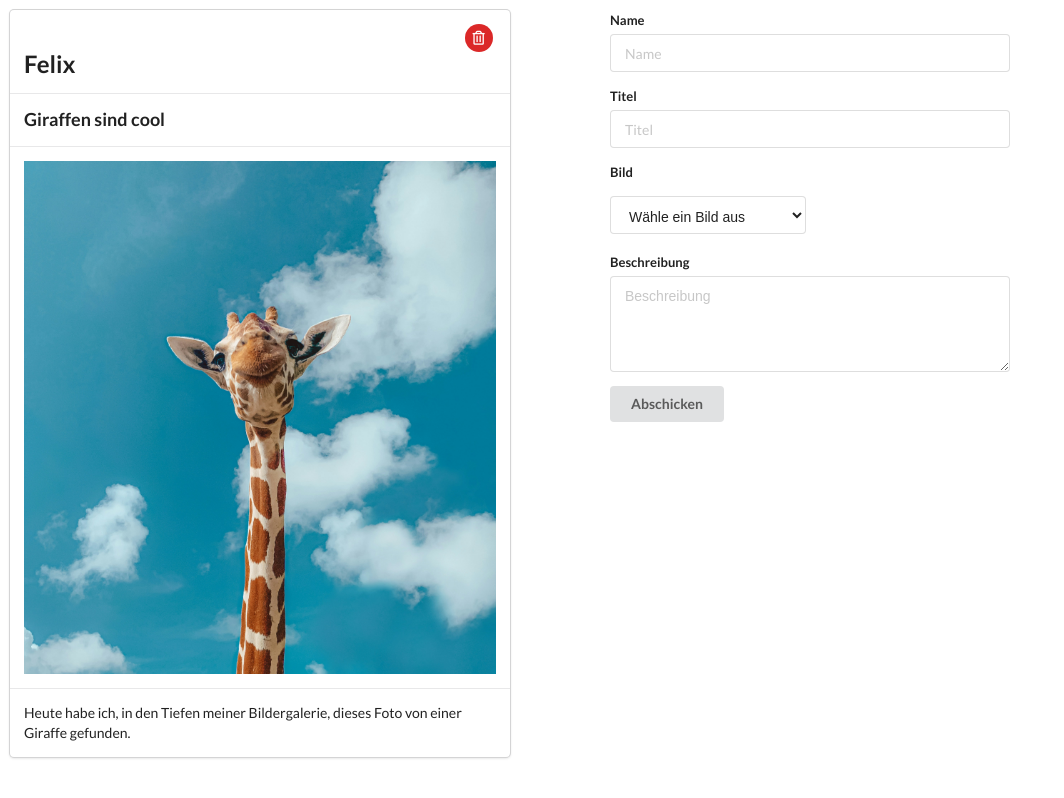
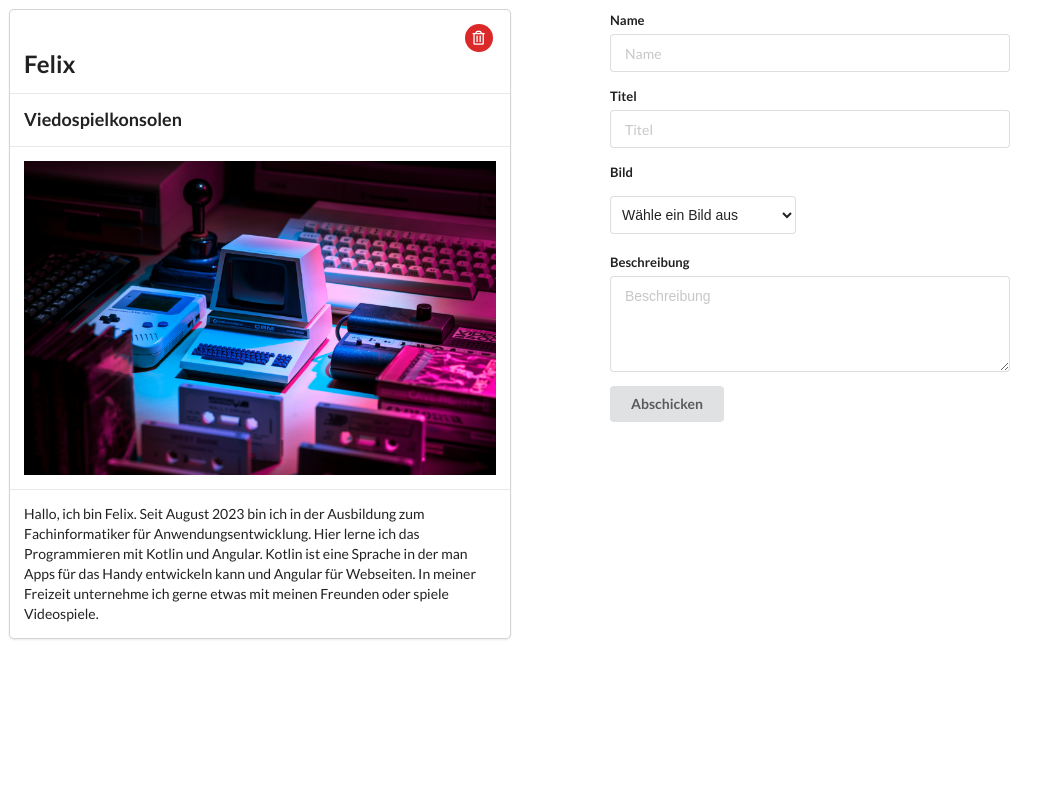
Before and after one commit to FelixVoessing/Zukunftstag-Demo, an Angular app: page / in a window 1280 px wide. Both pictures are taken after a click on the button "Neuer Post". Shown: the top 798 px of the page, without its empty margins (0-1064 px from the left). Built offline with nearby package versions, Linux system fonts and the light colour scheme.

Commit message:
Small adjustments

```diff
--- a/src/app/app.component.html
+++ b/src/app/app.component.html
@@ -1,11 +1,11 @@
 <div style="width: 1000px; margin: 10px;">
     <div class="ui right floated">
-        <app-post-formular *ngIf="zeigeNeuesPostFormular" (formSubmitEmitter)="onFormSubmitted($event)"></app-post-formular>
+        <app-post-formular *ngIf="zeigeNeuesPostFormular" (formSubmitEmitter)="formularAbgeschickt($event)"></app-post-formular>
     </div>
 
-    <div *ngFor="let post of postsData; index as i">
-        <div class="ui divider" style="width: 500px;" *ngIf="postsData.length > 1"></div>
-        <app-post [data]="postsData[i]">
+    <div *ngFor="let post of allePosts; index as i">
+        <div class="ui divider" style="width: 500px;" *ngIf="allePosts.length > 1"></div>
+        <app-post [data]="allePosts[i]">
             <i class="trash alternate outline icon right floated circular red inverted" (click)="loeschePost(i)"></i>
         </app-post>
     </div>
--- a/src/app/app.component.ts
+++ b/src/app/app.component.ts
@@ -8,25 +8,25 @@ import { FormDataValues } from './helpers';
 })
 export class AppComponent {
   zeigeNeuesPostFormular = false;
-  postsData: FormDataValues[] = [
+  allePosts: FormDataValues[] = [
     {
       name: 'Felix',
-      titel: 'Giraffen sind cool',
-      bildLink: 'assets/blider/giraffe.jpg',
-      beschreibung: 'Heute habe ich, in den Tiefen meiner Bildergalerie, dieses Foto von einer Giraffe gefunden.'
+      titel: 'Viedospielkonsolen',
+      bildLink: 'assets/blider/konsolen.jpg',
+      beschreibung: 'Hallo, ich bin Felix. \nSeit August 2023 bin ich in der Ausbildung zum Fachinformatiker für Anwendungsentwicklung. \nHier lerne ich das Programmieren mit Kotlin und Angular. Kotlin ist eine Sprache in der man Apps für das Handy entwickeln kann und Angular für Webseiten. \nIn meiner Freizeit unternehme ich gerne etwas mit meinen Freunden oder spiele Videospiele.'
     }
   ]
 
   loeschePost(index: number){
-    this.postsData.splice(index, 1);
+    this.allePosts.splice(index, 1);
   }
 
   neuerPost(){
     this.zeigeNeuesPostFormular = true;
   }
 
-  onFormSubmitted(formularDaten: FormDataValues){
-    this.postsData.push(formularDaten);
+  formularAbgeschickt(formularDaten: FormDataValues){
+    this.allePosts.push(formularDaten);
     this.zeigeNeuesPostFormular = false;
   }
 
--- a/src/app/post-formular/post-formular.component.html
+++ b/src/app/post-formular/post-formular.component.html
@@ -14,15 +14,13 @@
         <div class="ui two column grid">
             <div class="row" style="height: 80px;">
                 <div class="column">
-                    <select #bildAuswahl class="ui selection dropdown" style="margin-top: 10px;" [formControl]="formGruppe.controls.bildLink">
-                        <option *ngFor="let bild of bilder" [value]="bild.link">
-                            {{bild.titel}}
-                        </option>
+                    <select #bildAuswahl class="ui fluid search dropdown" style="margin-top: 10px;" [formControl]="formGruppe.controls.bildLink">
+                        <option *ngFor="let bild of bilder" [value]="bild.link">{{bild.titel}}</option>
                     </select>
                 </div>
 
                 <div class="column" *ngIf="formGruppe.controls.bildLink.value">
-                    <img class="ui image circular floated right" style="height: 80px;" [src]="formGruppe.controls.bildLink.value"/>
+                    <img class="ui image circular floated right" style="height: 60px;" [src]="formGruppe.controls.bildLink.value"/>
                 </div>
             </div>
         </div>
```
